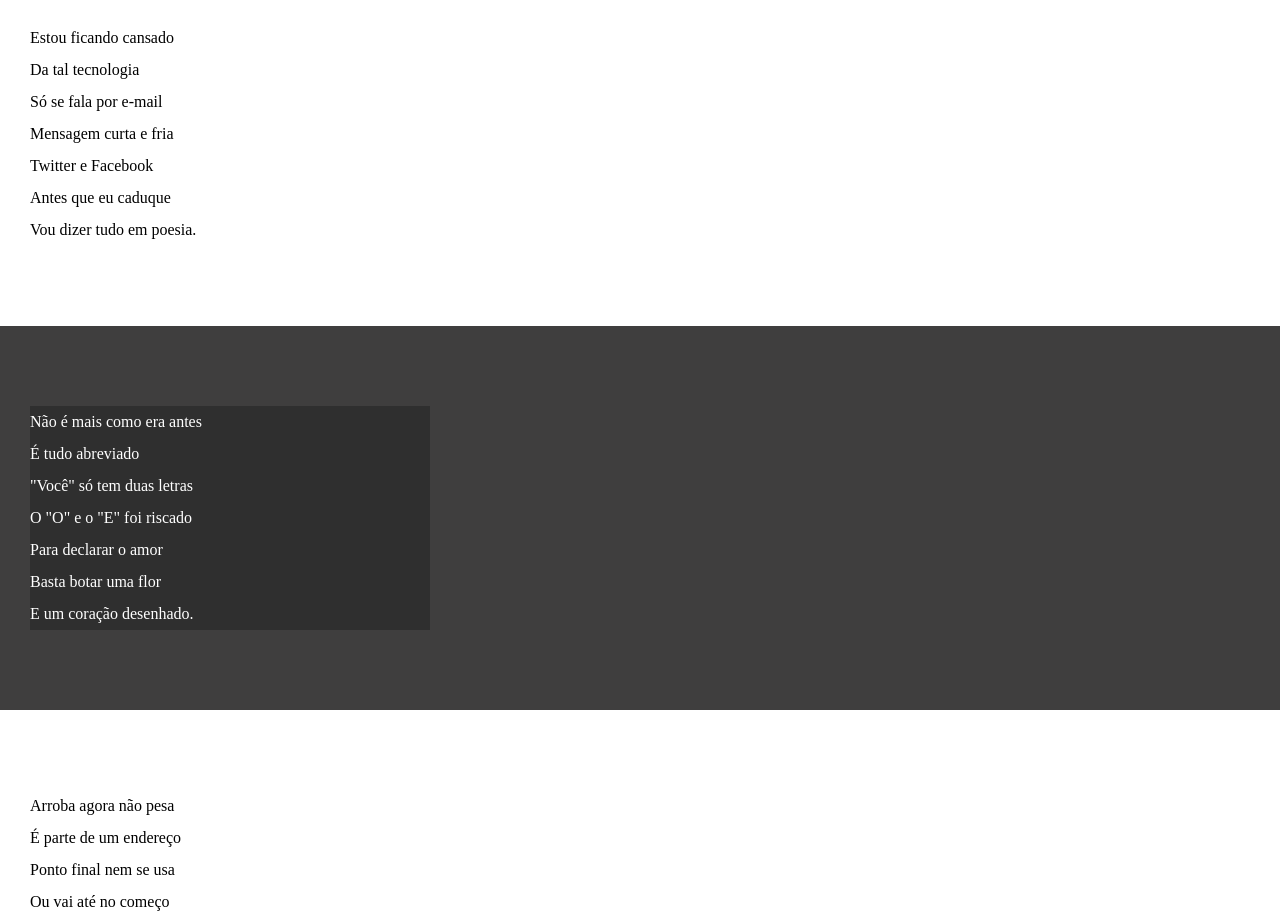
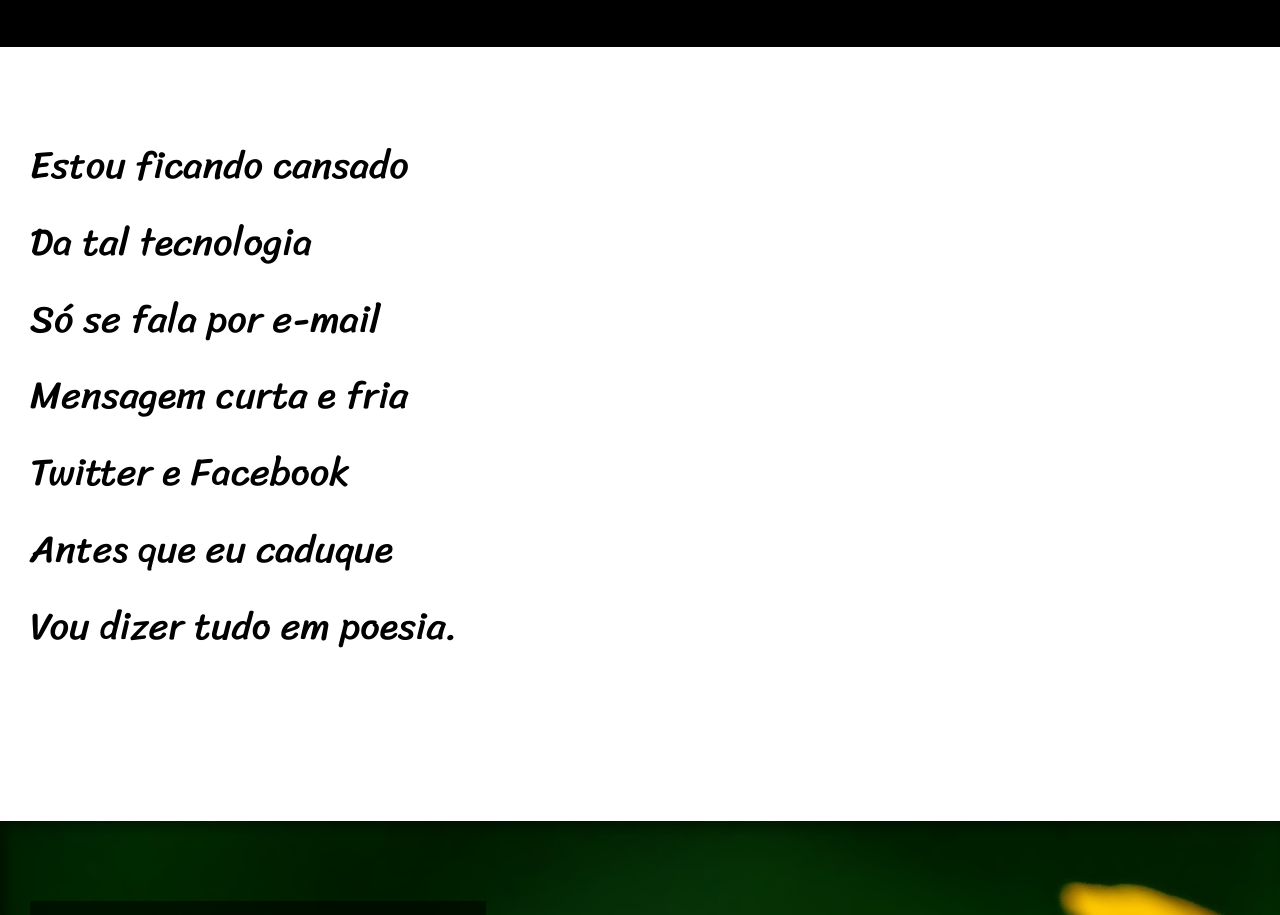
Before and after one commit to Renan-Ramos26/html-css, a plain HTML site: page desafios/012/index.html in a window 1280 px wide. Shown: the part 213-1128 px from the top of the page. Drawn offline with Linux system fonts and the light colour scheme.

Commit message:
finalizei o desafio 12

```diff
--- a/desafios/012/estilo/style.css
+++ b/desafios/012/estilo/style.css
@@ -1,4 +1,12 @@
 @charset 'UTF-8';
+
+@import url('https://fonts.googleapis.com/css2?family=Passion+One:wght@400;700;900&family=Sriracha&display=swap');
+
+:root {
+    --fonte1: Verdana, Geneva, Tahoma, sans-serif;
+    --fonte2: "Passion One", sans-serif;
+    --fonte3: "Sriracha", cursive;
+}
 
 * {
     margin: 0px;
@@ -7,6 +15,7 @@
 html, body {
     min-height: 100%;
     background-color: darkgrey;
+    font-family: var(--fonte1);
 }
 
 header {
@@ -16,8 +25,10 @@ header {
 }
 
 header > h1 {
+    font-family: var(--fonte2);
     padding-top: 50px;
     font-variant: small-caps; /*As primeiras letras são maiores*/
+    font-size: 10vw;
 }
 header > p {
     padding-bottom: 50px;
@@ -36,6 +47,12 @@ section {
     padding-bottom: 10vh;
     line-height: 2em;
     padding-left: 30px;
+    font-family: var(--fonte3);
+    font-size: 3vw;
+}
+
+section > p {
+    padding-bottom: 2em;
 }
 
 section.normal {
@@ -46,11 +63,28 @@ section.normal {
 section.imagem {
     background-color: rgb(63, 62, 62);
     color: white;
+    box-shadow: inset 6px 6px 13px 0px rgba(0, 0, 0, 0.466);
+    background-size: cover;
+    background-attachment: fixed;
 }
 
 section.imagem > p {
-    background-color: rgba(0, 0, 0, 0.247);
-    width: 400px;
+    display: inline-block;
+    padding: 5px;
+    background-color: rgba(0, 0, 0, 0.5);
+    text-shadow: 1px 1px 0px rgba(0, 0, 0, 0.411);
+
+}
+
+section#img01 {
+    background-image: url(../imagens/background001.jpg);
+    background-position: right center;
+
+}
+
+section#img02 {
+    background-image: url(../imagens/background002.jpg);
+
 }
 
 footer {
--- a/desafios/012/index.html
+++ b/desafios/012/index.html
@@ -29,7 +29,7 @@
         </p>
     </section>
 
-    <section class="imagem">
+    <section class="imagem" id="img01">
         <p>
             Não é mais como era antes <br>
             É tudo abreviado <br>
@@ -62,7 +62,7 @@
         </p>
     </section>
 
-    <section class="imagem">
+    <section class="imagem" id="img02">
         <p>
             Tenho saudade das cartas <br>
             Escritas com a própria mão <br>
```
